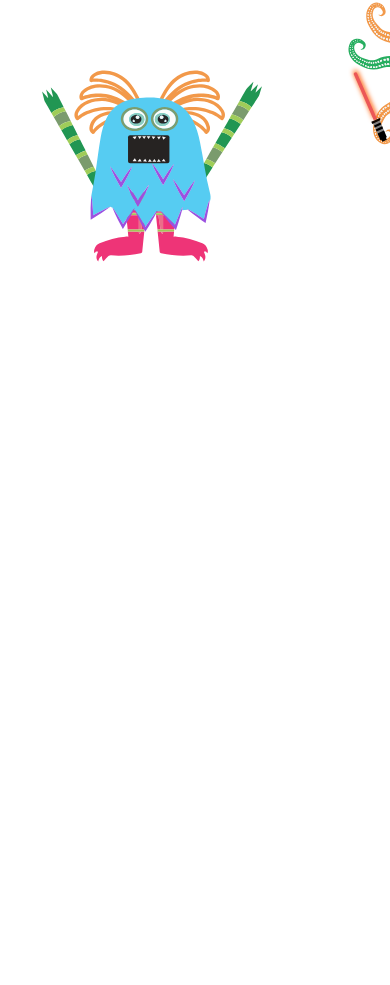
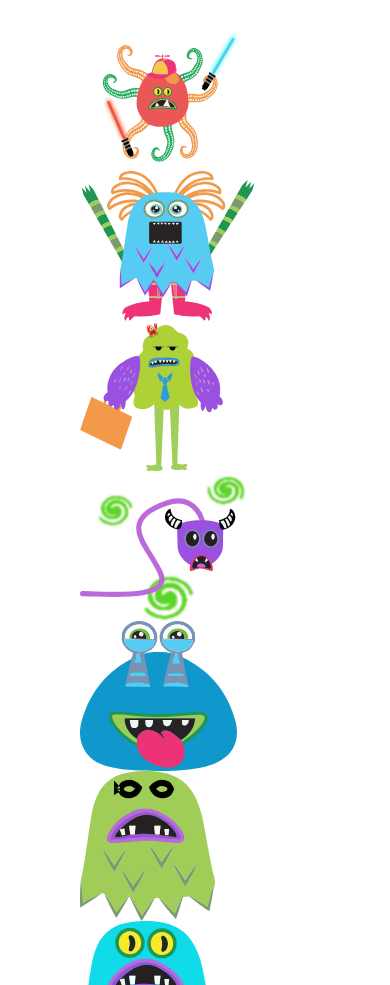
Before and after one commit to jessebubble/parachute-play, a React (Create React App) app in the folder client/: page / in a window 390 px wide. Shown: the part 978-1963 px from the top of the page. Before the commit the page ends 1763 px from the top, so only its background shows below. Built offline with nearby package versions, Linux system fonts and the light colour scheme.

Commit message:
removed drag constraint for better user responsiveness

```diff
--- a/client/src/components/Monsters/index.js
+++ b/client/src/components/Monsters/index.js
@@ -13,101 +13,37 @@ import MonsterNine from '../images/porange.svg';
 import MonsterTen from '../images/pred.svg';
 
 
-const Section = styled.section`
-    height: 100vh;
-    display: flex;
-    justify-content: center;
-    align-items: center;
-    `;
-const Container = styled.div`
-    display: grid;
-    grid-template-columns: 1fr 1fr;
-    height: 100vh;
-    padding: 3rem calc((100vw-1300px) / 2)
-`;
+
 
 const Image = styled(motion.img)`
-    position: absolute;
-    width: 100%;
-    height: 100%;
-    max-width: 500px;
-    max-height: 250px;
+    max-width: 300px;
+    max-height: 150px;
     `;
 const Column = styled.div`
-    justify-content: center;
-    align-items: center;
-    padding: 7rem;
-    position: relative;
-
-    ${Image}:nth-child(1) {
-      top: -0px;
-      left: 320px;
-    }
-    ${Image}:nth-child(2) {
-      top: 100px;
-      right: -40px;
-    }
-    ${Image}:nth-child(3) {
-      top: 80px;
-      left: -250px;
-    }
-    ${Image}:nth-child(4) {
-      bottom: 650px;
-      right: -520px;
-    }
-    ${Image}:nth-child(5) {
-      bottom: 1080px;
-      right: -525px;
-      max-width: 75px;
-    }
-    ${Image}:nth-child(6) {
-      bottom: 950px;
-      right: -650px;
-      max-width: 75px;
-    }
-    ${Image}:nth-child(7) {
-      bottom: 1270px;
-      right: 700px;
-      max-width: 75px;
-    }
-    ${Image}:nth-child(8) {
-      bottom: 900px;
-      right: 700px;
-      max-width: 75px;
-    }
-    ${Image}:nth-child(9) {
-      bottom: 1290px;
-      right: -640px;
-      max-width: 75px;
-    }
-    ${Image}:nth-child(10) {
-      bottom: 1055px;
-      right: 555px;
-      max-width: 75px;
-    }
+    display: flex;
+    flex-wrap: wrap;
+    height:400px
+    align-content: space-between;
+    padding: 5rem;
 `;
 
 function Monsters () {
 
     return (
-        <Section>
-            <Container>
                 <Column>
                     <Image
                     src={MonsterOne}
                     alt='monster'
-                    whileTap={{ scale: 0.9 }}
+                    whileTap={{ scale: 0.8 }}
                     drag={true}
-                    dragConstraints={{ left: 0, right: 250, top: 0, bottom: 50 }}
-                    initial={{ opacity: 0, y: -100 }}
-                    animate={{ opacity: 1, y: 0, transition: { duration: 1 } }}
+                    initial={{ opacity: 0, x: 100 }}
+                    animate={{ opacity: 1, x: 0, transition: { duration: 1 } }}
                     />
                     <Image
                     src={MonsterTwo}
                     alt='monster'
-                    whileTap={{ scale: 0.6 }}
+                    whileTap={{ scale: 0.8 }}
                     drag={true}
-                    dragConstraints={{ left: 50, right: 0, top: 0, bottom: 50 }}
                     initial={{ opacity: 0, x: 100 }}
                     animate={{ opacity: 1, x: 0, transition: { duration: 1 } }}
                     />
@@ -116,35 +52,31 @@ function Monsters () {
                     alt='monster'
                     whileTap={{ scale: 0.8 }}
                     drag={true}
-                    dragConstraints={{ left: 0, right: 250, top: 0, bottom: 50 }}
-                    initial={{ opacity: 0, x: -100 }}
+                    initial={{ opacity: 0, x: 100 }}
                     animate={{ opacity: 1, x: 0, transition: { duration: 1 } }}
                     />
                     <Image
                     src={MonsterFour}
                     alt='monster'
-                    whileTap={{ scale: 0.9 }}
+                    whileTap={{ scale: 0.8 }}
                     drag={true}
-                    dragConstraints={{ left: 0, right: 0, top: 0, bottom: 0 }}
-                    initial={{ opacity: 0, y: 100 }}
-                    animate={{ opacity: 1, y: 0, transition: { duration: 1 } }}
+                    initial={{ opacity: 0, x: 100 }}
+                    animate={{ opacity: 1, x: 0, transition: { duration: 1 } }}
                     />
                     <Image
                     src={MonsterFive}
                     alt='monster'
                     whileTap={{ scale: 0.9 }}
                     drag={true}
-                    dragConstraints={{ left: 0, right: 0, top: 0, bottom: 0 }}
-                    initial={{ opacity: 0, y: 100 }}
-                    animate={{ opacity: 1, y: 0, transition: { duration: 1 } }}
+                    initial={{ opacity: 0, x: 100 }}
+                    animate={{ opacity: 1, x: 0, transition: { duration: 1 } }}
                     />
                     <Image
                     src={MonsterSix}
                     alt='monster'
                     whileTap={{ scale: 0.9 }}
                     drag={true}
-                    dragConstraints={{ left: 0, right: 0, top: 0, bottom: 0 }}
-                    initial={{ opacity: 0, y: 100 }}
+                    initial={{ opacity: 0, y: -100 }}
                     animate={{ opacity: 1, y: 0, transition: { duration: 1 } }}
                     />
                     <Image
@@ -152,8 +84,7 @@ function Monsters () {
                     alt='monster'
                     whileTap={{ scale: 0.9 }}
                     drag={true}
-                    dragConstraints={{ left: 0, right: 0, top: 0, bottom: 0 }}
-                    initial={{ opacity: 0, y: 100 }}
+                    initial={{ opacity: 0, y: -100 }}
                     animate={{ opacity: 1, y: 0, transition: { duration: 1 } }}
                     />
                     <Image
@@ -161,8 +92,7 @@ function Monsters () {
                     alt='monster'
                     whileTap={{ scale: 0.9 }}
                     drag={true}
-                    dragConstraints={{ left: 0, right: 0, top: 0, bottom: 0 }}
-                    initial={{ opacity: 0, y: 100 }}
+                    initial={{ opacity: 0, y: -100 }}
                     animate={{ opacity: 1, y: 0, transition: { duration: 1 } }}
                     />
                     <Image
@@ -170,7 +100,6 @@ function Monsters () {
                     alt='monster'
                     whileTap={{ scale: 0.9 }}
                     drag={true}
-                    dragConstraints={{ left: 0, right: 0, top: 0, bottom: 0 }}
                     initial={{ opacity: 0, y: 100 }}
                     animate={{ opacity: 1, y: 0, transition: { duration: 1 } }}
                     />
@@ -179,14 +108,10 @@ function Monsters () {
                     alt='monster'
                     whileTap={{ scale: 0.9 }}
                     drag={true}
-                    dragConstraints={{ left: 0, right: 0, top: 0, bottom: 0 }}
-                    initial={{ opacity: 0, y: 100 }}
-                    animate={{ opacity: 1, y: 0, transition: { duration: 1 } }}
+                    initial={{ opacity: 0, x: 100 }}
+                    animate={{ opacity: 1, x: 0, transition: { duration: 1 } }}
                     />
                 </Column>
-            </Container>
-        </Section>
     );
 }
-
 export default Monsters;
```
